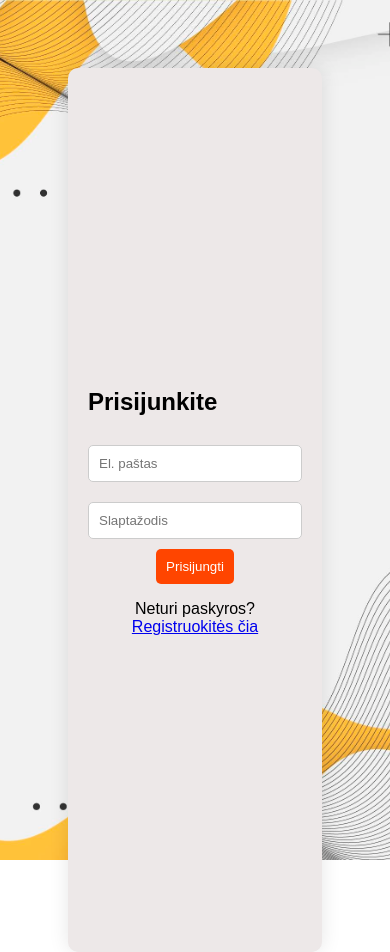
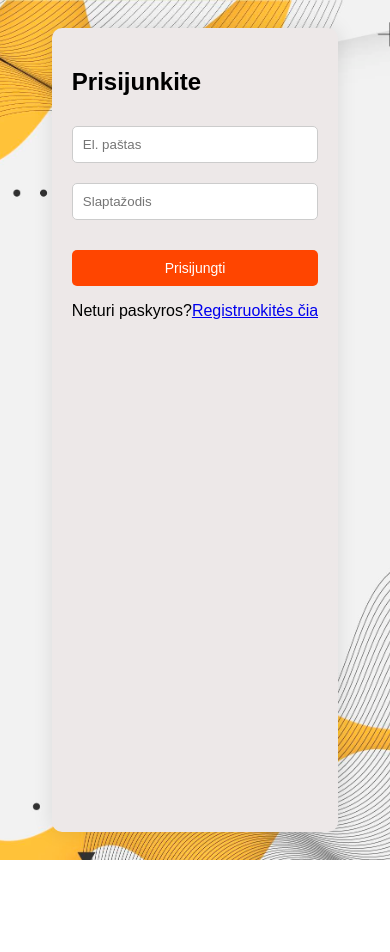
Before and after one commit to L11nas/Runwebas, a plain HTML site: page prisijungimas/prisijungimas.html in a window 390 px wide. After the commit the page ends 860 px from the top, so only its background shows below. Drawn offline with Linux system fonts and the light colour scheme.

Commit message:
button on mobile

```diff
--- a/prisijungimas/prisijungimas.css
+++ b/prisijungimas/prisijungimas.css
@@ -46,10 +46,7 @@ button:hover {
 p {
   text-align: center;
 }
-.auth-button {
-  /* Pagrindinis mygtuko dizainas */
-  display: block;
-  margin: 0 auto;
+* General button styling */ .auth-button {
   padding: 10px;
   background-color: orangered;
   color: white;
@@ -62,23 +59,23 @@ p {
   background-color: darkorange;
 }
 
-/* Pakeisk mygtuko poziciją mažesniems ekranams */
+/* Responsive adjustments for screens up to 480px wide */
 @media (max-width: 480px) {
   .auth-container {
-    display: flex;
-    flex-direction: column; /* Vertikali orientacija */
-    align-items: center; /* Horizontalus centras */
-    justify-content: center; /* Vertikalus centras */
-    height: 100vh; /* Užtikrina, kad viskas būtų per visą ekraną */
+    margin: 20px;
+    width: auto;
+  }
+
+  .auth-button {
+    margin-top: 20px; /* Adds space above the button */
+    font-size: 14px;
   }
 }
 
+/* Further adjustments for screens up to 360px wide */
 @media (max-width: 360px) {
   .auth-button {
-    font-size: 10px; /* Sumažiname teksto dydį */
-    padding: 8px; /* Sumažiname mygtuko dydį */
-  }
-  .auth-button {
-    margin-top: 20px; /* Tarpas nuo kitų elementų viršuje */
+    font-size: 12px; /* Reduces text size */
+    padding: 8px; /* Reduces button size */
   }
 }
```
